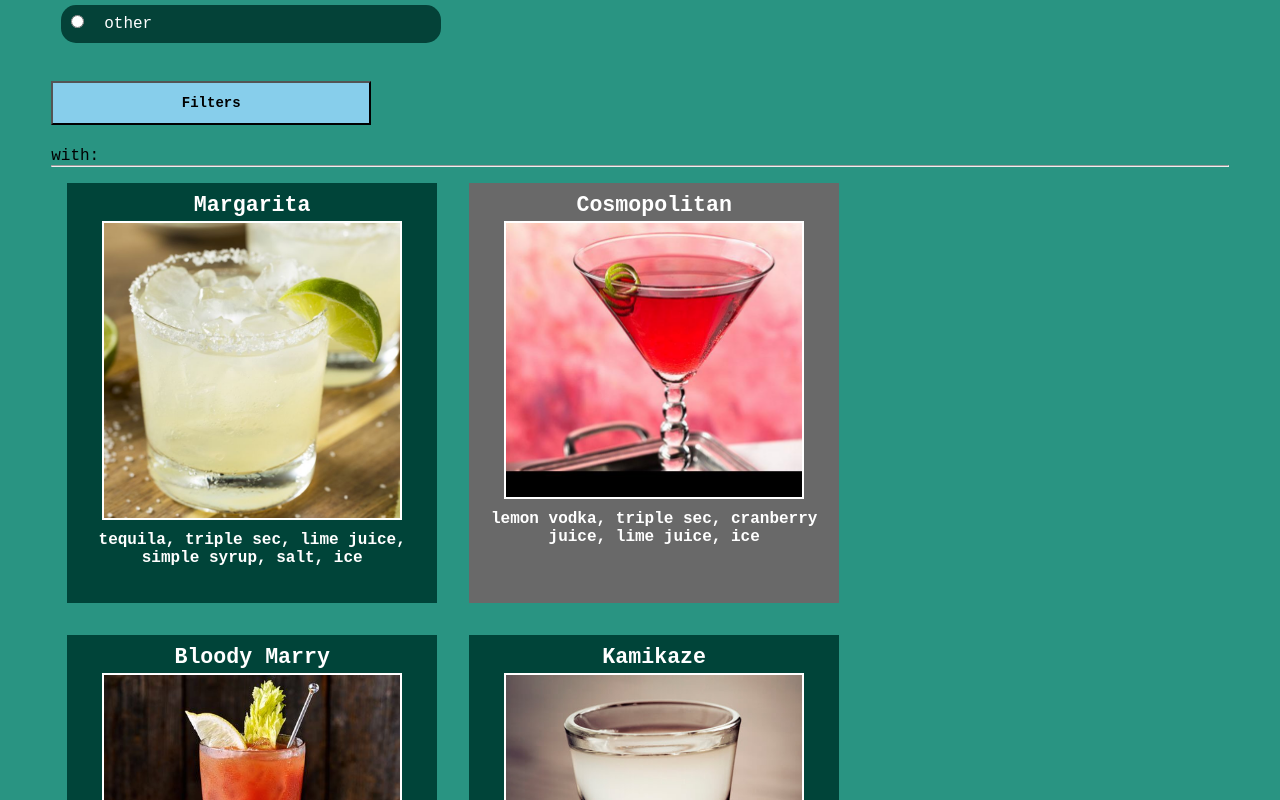
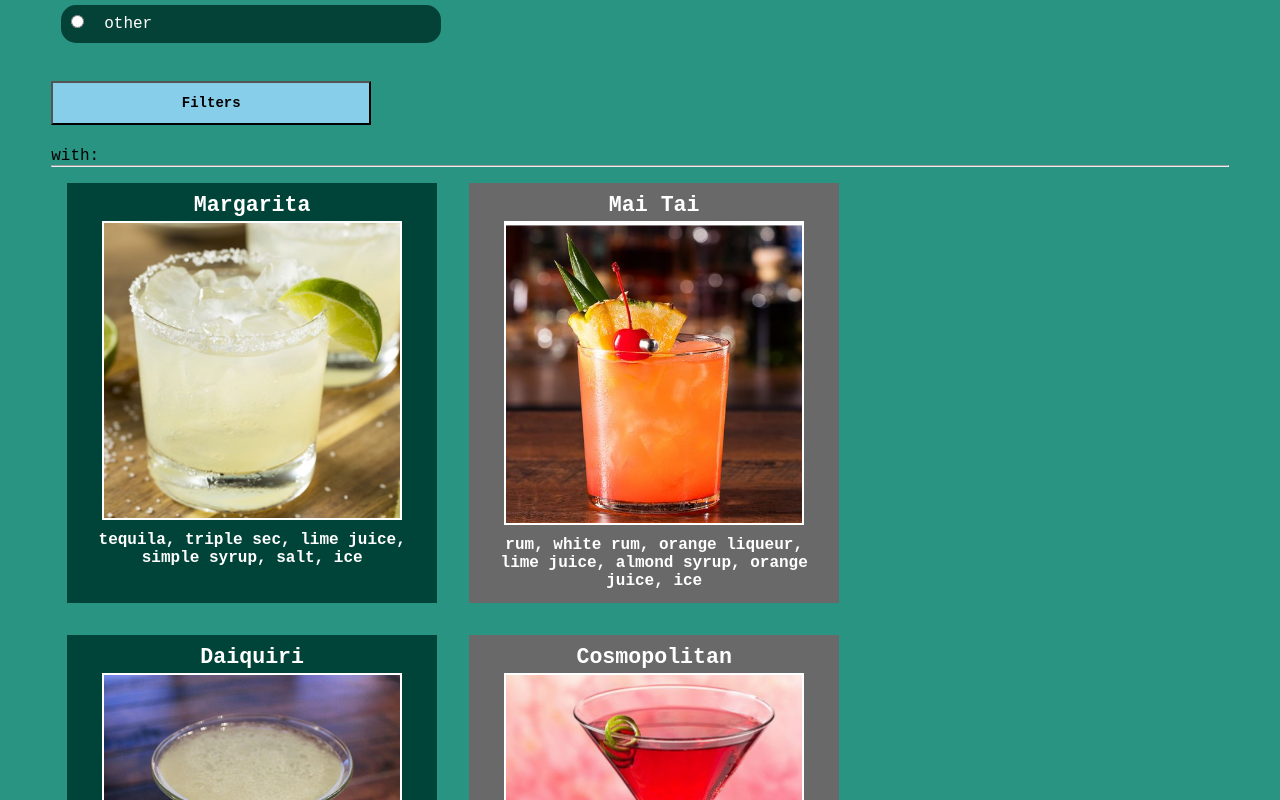
Before and after one commit to mishutrz2/cocktail-menu, a React (Create React App) app: page / in a window 1280 px wide. Shown: the part 319-1119 px from the top of the page. Built offline with nearby package versions, Linux system fonts and the light colour scheme.

Commit message:
must...add...more

```diff
--- a/src/Filters.js
+++ b/src/Filters.js
@@ -11,7 +11,7 @@ const ingredientss = [
   { _id: 7, name: "lemon vodka" },
   { _id: 8, name: "blue curacao" },
   { _id: 9, name: "lime juice" },
-  { _id: 10, name: "cranberry juice" },
+  //{ _id: 10, name: "cranberry juice" },
   { _id: 11, name: "orange juice" },
   { _id: 12, name: "lemon juice" },
   { _id: 13, name: "apple juice" },
@@ -25,6 +25,7 @@ const ingredientss = [
 //   "tequila",
 //   "whiskey",
 //   "rum",
+//   "white rum",
 //   "gin",
 //   "triple sec",
 //   "lemon vodka",
@@ -39,7 +40,7 @@ const ingredientss = [
 //   "tomato juice",
 // ];
 // const liqueur = ["orange liqueur", "melon liqueur", "banana liqueur"];
-// const misc = ["ice","black pepper", "salt", "simple syrup", "sweet and sour", "water", "cola", "tonic"];
+// const misc = ["ice","black pepper", "salt", "sugar", "simple syrup", "almond syrup", "sweet and sour", "water", "cola", "tonic"];
 // // all ingredients in filters list
 // const ingredients = spirits.concat(juices).concat(liqueur).concat(misc);
 
--- a/src/available.js
+++ b/src/available.js
@@ -5,6 +5,7 @@ export const availableIngredients = [
   "tequila",
   "whiskey",
   //"rum",
+  "white rum",
   "gin",
   //"lemon vodka",
   "triple sec",
@@ -22,8 +23,10 @@ export const availableIngredients = [
   "tonic",
   "ice",
   "salt",
+  "sugar",
   "black pepper",
   "simple syrup",
+  //"almond syrup",
   //"sweet and sour",
   "water",
 ];
@@ -41,6 +44,7 @@ export const availableIngredients = [
 //
 
 export const drinks = [
+  // cocktails
   {
     name: "Margarita",
     type: "cocktails",
@@ -54,6 +58,28 @@ export const drinks = [
     ],
     origin: ["Mexico"],
     image: "image-margarita.jpg",
+  },
+  {
+    name: "Mai Tai",
+    type: "cocktails",
+    ingredients: [
+      "rum",
+      "white rum",
+      "orange liqueur",
+      "lime juice",
+      "almond syrup",
+      "orange juice",
+      "ice",
+    ],
+    origin: ["USA"],
+    image: "image-mai-tai.jpg",
+  },
+  {
+    name: "Daiquiri",
+    type: "cocktails",
+    ingredients: ["white rum", "lime juice", "sugar"],
+    origin: ["USA", "Cuba"],
+    image: "image-daiquiri.jpg",
   },
   {
     name: "Cosmopolitan",
@@ -82,6 +108,8 @@ export const drinks = [
     origin: ["USA", "France"],
     image: "image-bloody-mary.jpg",
   },
+
+  // shots
   {
     name: "Kamikaze",
     type: "shots",
@@ -89,6 +117,8 @@ export const drinks = [
     origin: ["USA", "Japan"],
     image: "image-kamikaze.jpg",
   },
+
+  // long drinks
   {
     name: "Whiskey Cola",
     type: "long drinks",
```
Also changed, not shown: src/images/image-daiquiri.jpg (added), src/images/image-mai-tai.jpg (added).
